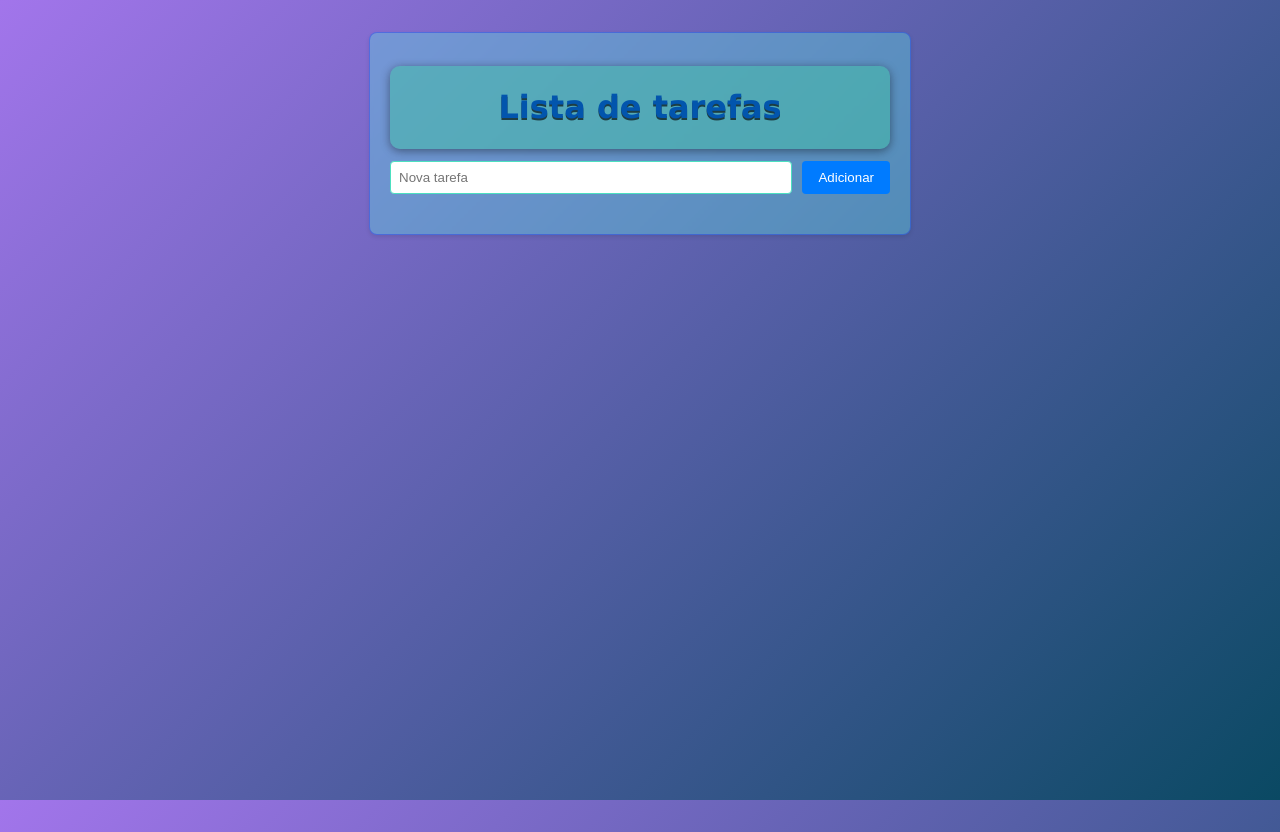
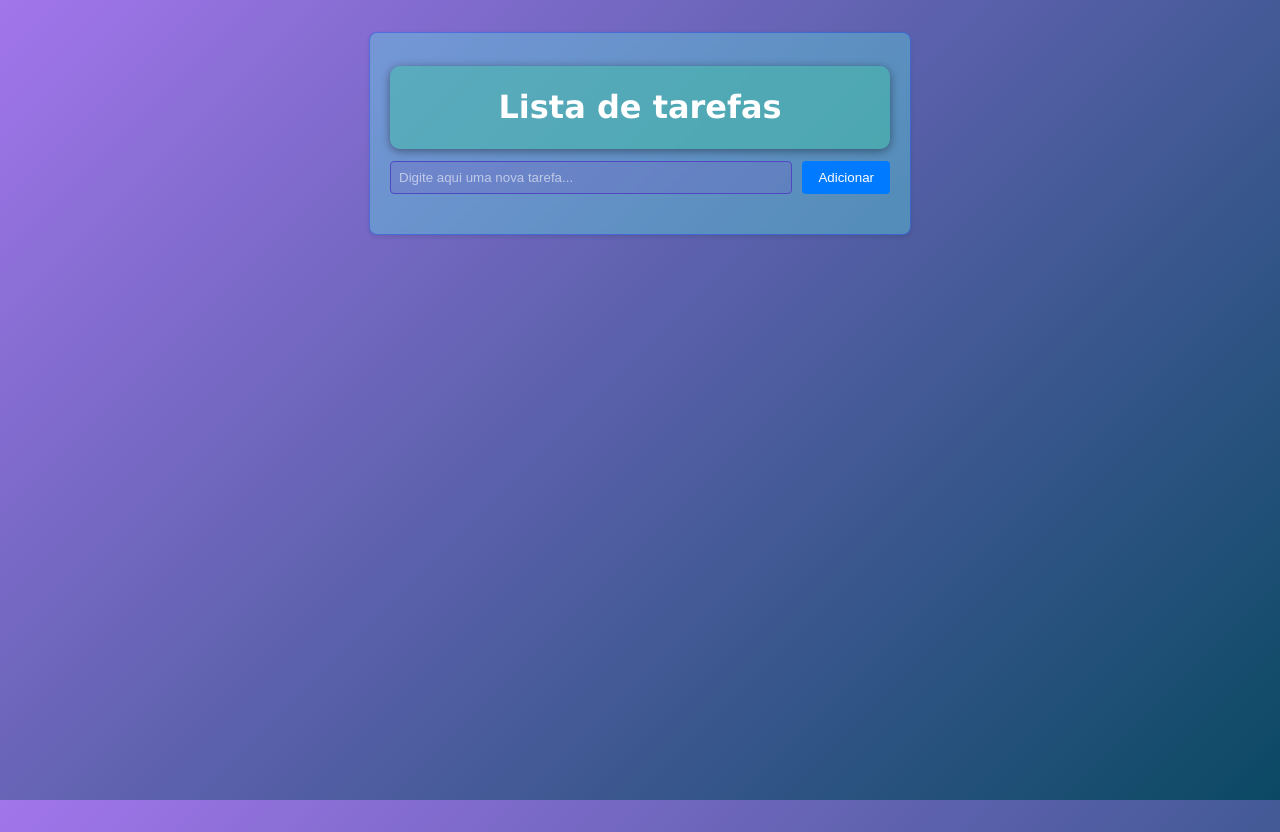
Before and after one commit to horacdev/Task-list-angular, an Angular app: page / in a window 1280 px wide. Built offline with nearby package versions, Linux system fonts and the light colour scheme.

Commit message:
Alterações visuais

```diff
--- a/src/app/task-list/task-list.component.css
+++ b/src/app/task-list/task-list.component.css
@@ -10,7 +10,7 @@
   border: 1px solid rgba(0, 16, 241, 0.3);
 }
   #titulo{
-    color: #0255ad;
+    color: #ffffff;
     text-align: center;
     gap: 10px;
     margin: 0.8rem 0;
@@ -18,7 +18,7 @@
     box-shadow: 0 2px 10px rgba(0, 0, 0, 0.425);
     border-radius: 10px;
     background-color: #43c0a580;
-    text-shadow: 0 2px rgba(0, 0, 0, 0.637);
+
   }
   html, body {
     height: 100%;
@@ -61,8 +61,13 @@
   input {
     flex: 1;
     padding: 8px;
-    border: 1px solid #4ce0c0;
+    border: 1px solid #5048c0;
     border-radius: 4px;
+    background-color: #774bbe36;
+    color:#ffffff
+  }
+  input::placeholder {
+    color: #ffffff91;
   }
 
   button {
@@ -93,6 +98,7 @@
     box-shadow: 0 2px 4px rgba(0,0,0,0.1);
     border-radius: 8px;
     background-color: #43c0a580;
+    color: #ffffff;
   }
 
   .completed {
--- a/src/app/task-list/task-list.component.html
+++ b/src/app/task-list/task-list.component.html
@@ -6,7 +6,7 @@
     <input
       type="text"
       [(ngModel)]="newTask"
-      placeholder="Nova tarefa"
+      placeholder="Digite aqui uma nova tarefa..."
       (keyup.enter)="addTask()"
       [class.error]="showError"
     >
```
